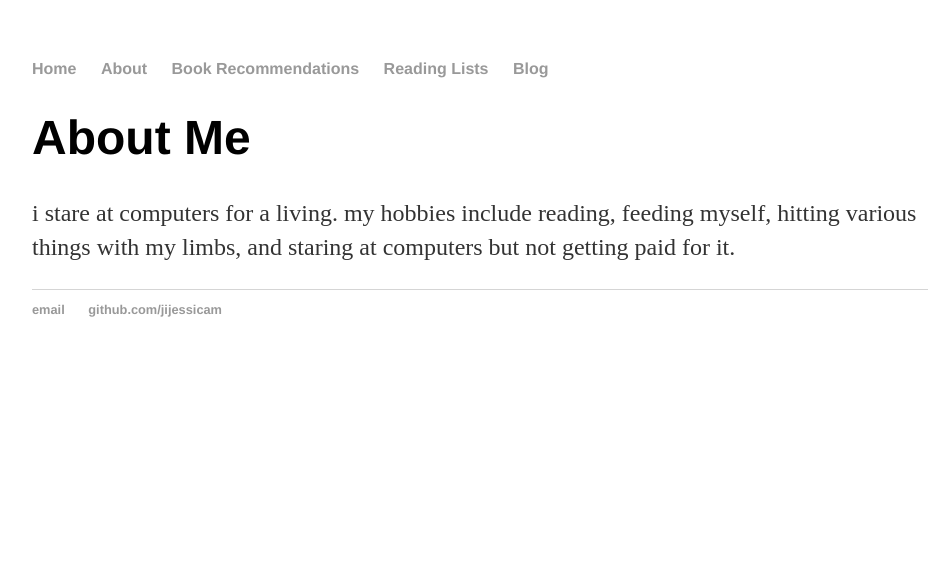
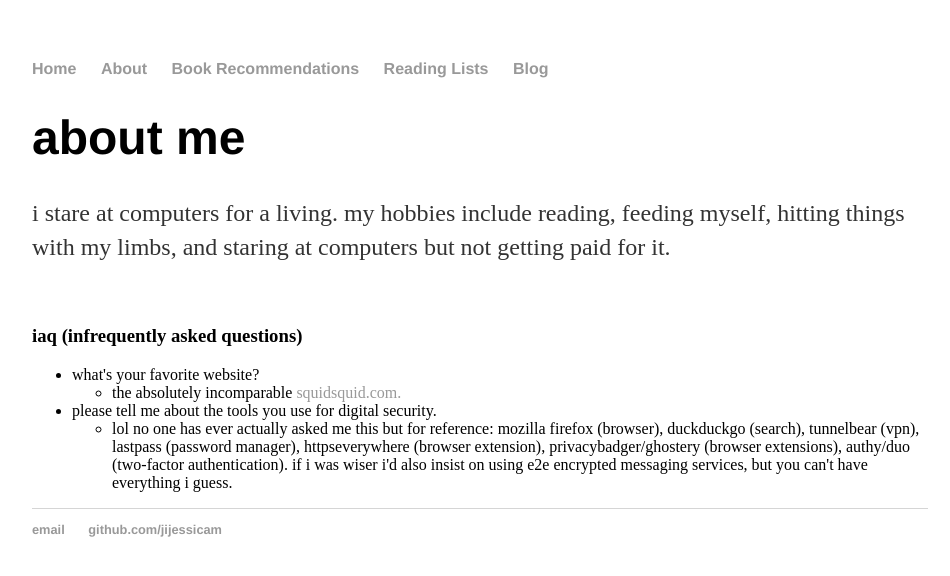
Before and after one commit to jijessicam/jijessicam.github.io, a Jekyll site: the page built from about/index.html, in a window 1280 px wide. Shown: the top 576 px of the page, without its empty margins (160-1110 px from the left). Built offline with Jekyll 4.4.1, drawn with Linux system fonts in a browser that asks for light colours.

Commit message:
Update index.html

```diff
--- a/about/index.html
+++ b/about/index.html
@@ -1,8 +1,24 @@
 ---
 layout: default
-title: About Me
+title: about me
 ---
-	<h1>{{ page.title }}</h1>
-  <p>
-	i stare at computers for a living. my hobbies include reading, feeding myself, hitting various things with my limbs, and staring at computers but not getting paid for it.
-  </p>
+<h1>{{ page.title }}</h1>
+<p>
+	i stare at computers for a living. my hobbies include reading, feeding myself, hitting things with my limbs, and staring at computers but not getting paid for it.
+</p>
+<br>
+<h3>iaq (infrequently asked questions)</h3>
+<ul>
+  <li>what's your favorite website?</li>
+	<ul>
+    		<li>the absolutely incomparable <a href="https://www.squidsquid.com">squidsquid.com.</a></li>
+  	</ul>
+  <li>please tell me about the tools you use for digital security.</li>
+	<ul>
+    		<li>lol no one has ever actually asked me this but for reference: mozilla firefox (browser), duckduckgo (search), tunnelbear (vpn),
+			lastpass (password manager), httpseverywhere (browser extension), privacybadger/ghostery (browser extensions),
+			authy/duo (two-factor authentication). if i was wiser i'd also insist on using e2e encrypted messaging services, but
+			you can't have everything i guess.
+		</li>
+  	</ul>
+</ul>
```
